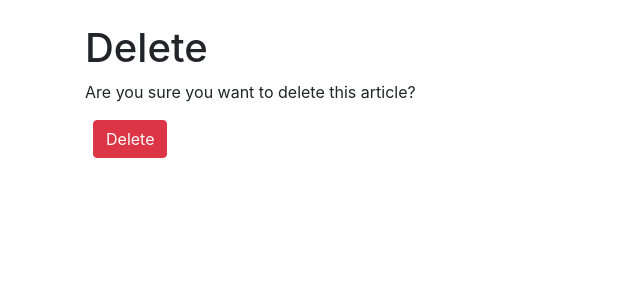
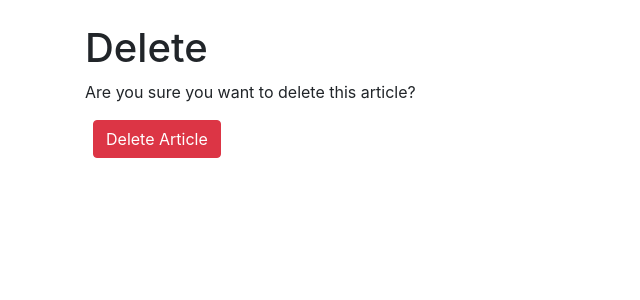
Before and after one commit to Mildness10/news-app, a Django app: page /articles/1/delete/ in a window 1280 px wide. Shown: the part 56-356 px from the top of the page, without its empty margins (0-640 px from the left). Run offline with Django 4.2, Linux system fonts and the light colour scheme; a user stored in the database is signed in; data comes from the database, SQL or seed files in the repository.

Commit message:
Update article_delete.html

```diff
--- a/templates/article_delete.html
+++ b/templates/article_delete.html
@@ -6,6 +6,6 @@
     <form action="" method="post">
         {% csrf_token %}
         <p>Are you sure you want to delete this article?</p>
-        <button class="btn btn-danger ml-2" type="submit">Delete</button>
+        <button class="btn btn-danger ml-2" type="submit">Delete Article</button>
     </form>
 {% endblock content %}
```
